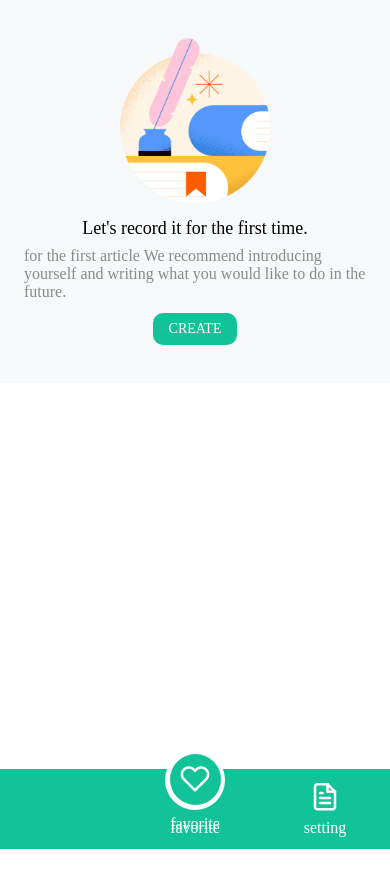
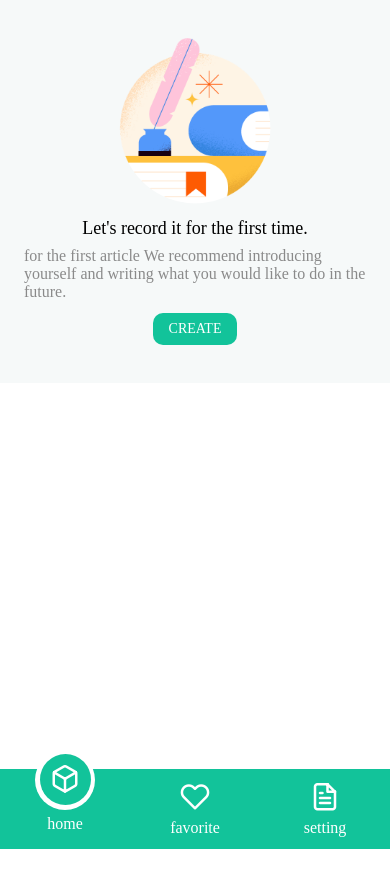
Before and after one commit to kayguyx2/Noto, a React Native app: screen / in a window 390 px wide. Shown: the top 888 px of the page. Built offline with nearby package versions, Linux system fonts and the light colour scheme.

Commit message:
Implement first tab

```diff
--- a/src/components/TabBottomBar/StaticTabBar.tsx
+++ b/src/components/TabBottomBar/StaticTabBar.tsx
@@ -35,11 +35,14 @@ export default class StaticTabBar extends React.PureComponent<StaticTabBarProps>
     constructor(props: StaticTabBarProps) {
         super(props);
         const {state} = this.props;
-        this.values = state.routes.map(
-            (_, index: number) => new Animated.Value(index === 1 ? 1 : 0),
-        );
+        this.values = state.routes.map(route => {
+            return new Animated.Value(route.name === 'home' ? 1 : 0);
+        });
     }
 
+    // (_, index: number) => {
+    // 	return new Animated.Value(index === 1 ? 1 : 0)
+    // },
     getNameIcon = (routeName: string) => {
         switch (routeName) {
             case 'home':
--- a/src/navigation/TabBar.tsx
+++ b/src/navigation/TabBar.tsx
@@ -16,7 +16,7 @@ const TabBarScreen = () => {
     const {Navigator, Screen} = MainTabBar;
     return (
         <Navigator
-            initialRouteName="Track"
+            initialRouteName="home"
             screenOptions={{headerShown: false}}
             tabBar={props => <TabBottomBar {...props} />}>
             <Screen name="home" component={HomeScreen} />
```
